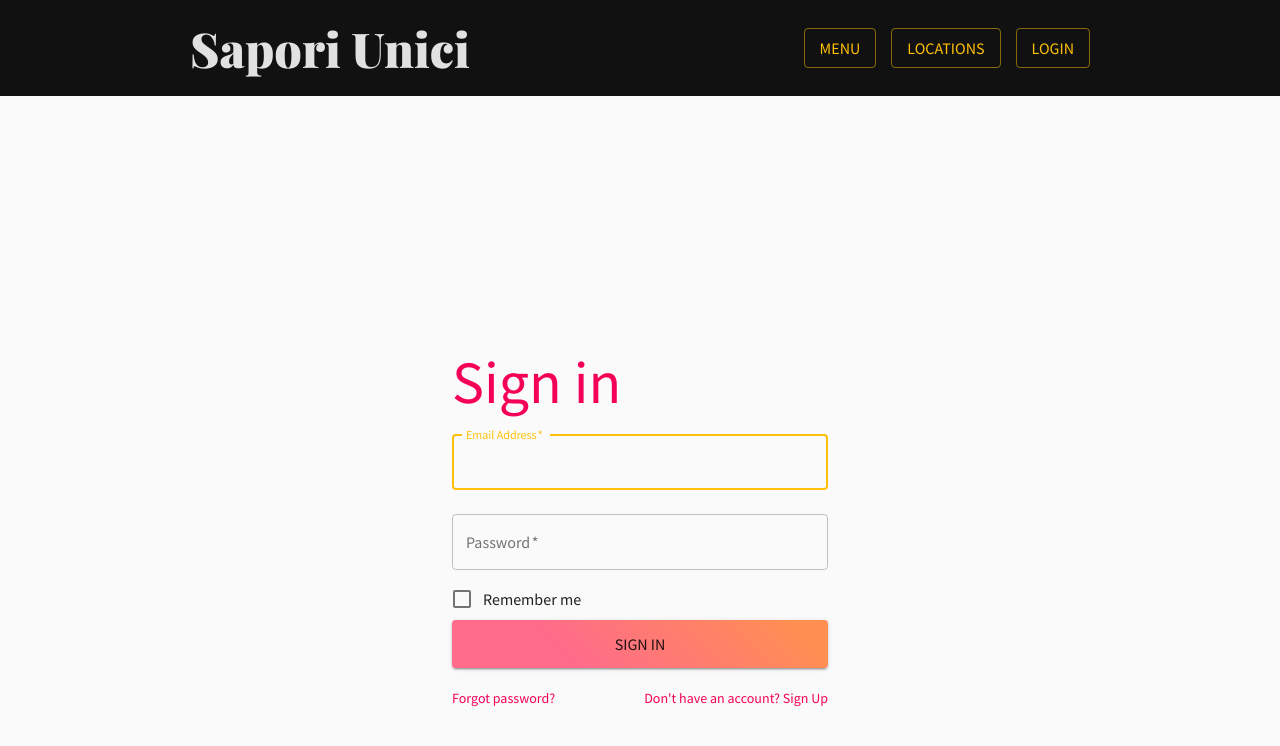
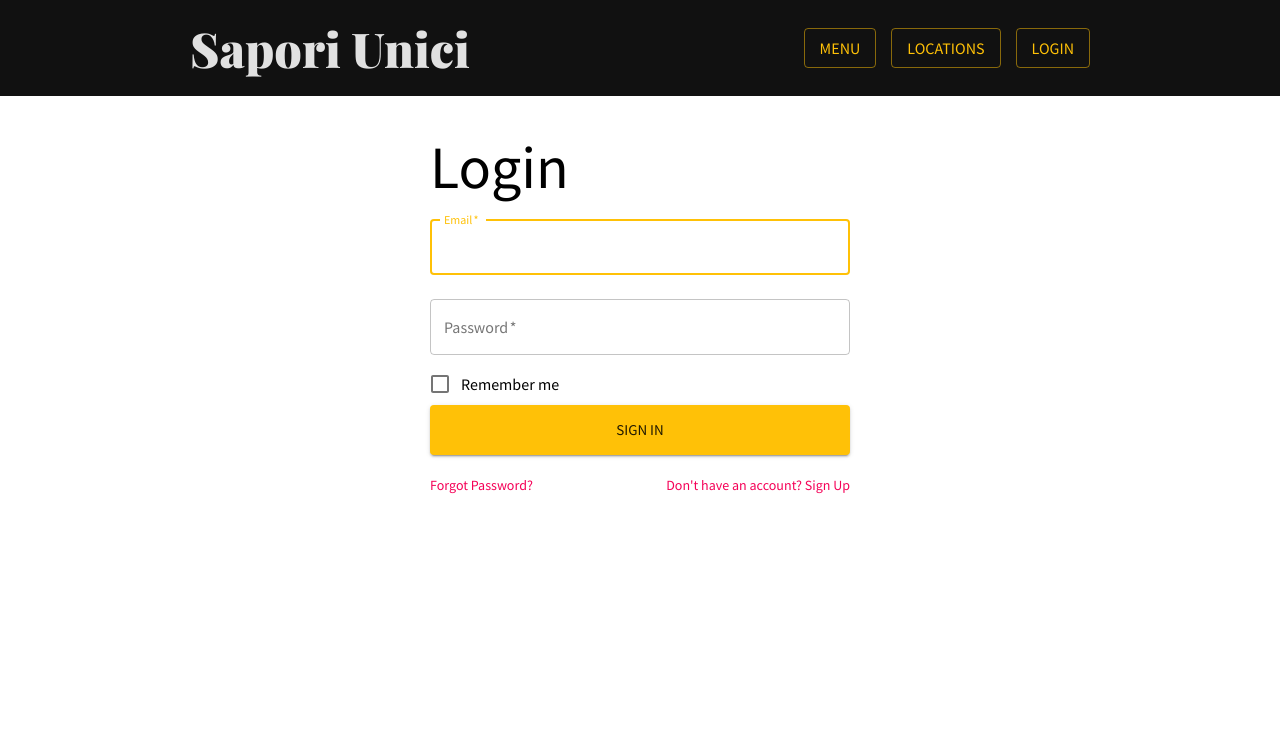
Before and after one commit to tahscenery/ses1b-group2, a React (Create React App) app in the folder packages/frontend/: page /login in a window 1280 px wide. Shown: the top 746 px of the page. Built offline with nearby package versions, Linux system fonts and the light colour scheme.

Commit message:
Changed Login component to be consistent

```diff
--- a/packages/frontend/src/pages/Home/Home.tsx
+++ b/packages/frontend/src/pages/Home/Home.tsx
@@ -9,7 +9,7 @@ class Home extends Component {
       <div>
         <NavBar/>
         <div className="component-container">
-          <Typography variant="h1">Home</Typography>
+          <Typography variant="h2">Home</Typography>
         </div>
       </div>
     );
--- a/packages/frontend/src/pages/Login/Login.css
+++ b/packages/frontend/src/pages/Login/Login.css
@@ -1,37 +1,14 @@
-.image {
-  background-image: url(https://images.unsplash.com/photo-1494253109108-2e30c049369b?ixlib=rb-1.2.1&ixid=eyJhcHBfaWQiOjEyMDd9&auto=format&fit=crop&w=1350&q=80);
-  background-repeat: no-repeat;
-  background-size: cover;
-  background-position: center;
-  height: 100vh;
+.login-form {
+  max-width: 420px;
+  margin: 0 auto;
 }
 
-.paper {
-  width: auto;
+.login-footer {
   display: flex;
-  flex-direction: column;
+  justify-content: space-between;
+  padding-top: 20px;
 }
 
-.form {
-  width: auto;
-  margin-top: 250px;
+.login-button {
+  height: 50px;
 }
-
-.button {
-  background: linear-gradient(45deg, #fe6b8b 30%, #ff8e53 90%);
-  border: 0;
-  border-radius: 3px;
-  box-shadow: 0 3px 5px 2px rgba(255, 105, 135, 0.644);
-  color: white;
-  height: 48px;
-  padding: 0 30px;
-}
-
-.margin {
-  margin-bottom: 10px;
-}
-
-.marginTop {
-  align-self: flex-end;
-  margin-top: 20px;
-}
--- a/packages/frontend/src/pages/Login/Login.tsx
+++ b/packages/frontend/src/pages/Login/Login.tsx
@@ -1,14 +1,11 @@
 import React, { Component } from 'react';
 import {
   Button,
-  Container,
+  Checkbox,
   FormControlLabel,
-  Checkbox,
-  CssBaseline,
+  Link,
   TextField,
-  Grid,
-  Link,
-  Typography,
+  Typography
 } from '@material-ui/core';
 
 import './Login.css';
@@ -17,70 +14,65 @@ import NavBar from 'components/NavBar';
 class Login extends Component {
   render() {
     return (
-      <div className="">
+      <div>
         <NavBar/>
-        <Container component="main" maxWidth="xs">
-          <CssBaseline />
-          <div className="paper">
-            <form className="form" noValidate>
-              <Typography component="h1" variant="h2" color="secondary">
-                Sign in
-              </Typography>
+        <div className="component-container">
+          <div className="login-form">
+            <Typography variant="h2">Login</Typography>
+            <form noValidate>
               <TextField
                 variant="outlined"
+                id="email"
+                label="Email"
+                autoComplete="email"
                 margin="normal"
+                fullWidth
                 required
-                fullWidth
-                id="email"
-                label="Email Address"
-                name="email"
-                autoComplete="email"
                 autoFocus
-              //inputRef=""
               />
               <TextField
                 variant="outlined"
-                margin="normal"
-                required
-                fullWidth
-                name="password"
+                id="password"
                 label="Password"
                 type="password"
-                id="password"
                 autoComplete="current-password"
-              //inputRef=""
+                margin="normal"
+                fullWidth
+                required
               />
               <FormControlLabel
-                control={<Checkbox value="remember" color="secondary" />}
                 label="Remember me"
+                control={<Checkbox value="remember" color="primary"/>}
               />
               <Button
+                className="login-button"
                 type="submit"
+                color="primary"
+                variant="contained"
+                size="large"
                 fullWidth
-                variant="contained"
-                color="primary"
-                className="button"
               >
-                Sign In
-          </Button>
-              <div className="marginTop">
-                <Grid container>
-                  <Grid item xs>
-                    <Link href="#" variant="body2" color="secondary">
-                      Forgot password?
+                Sign in
+              </Button>
+            </form>
+            <div className="login-footer">
+              <Link
+                href="#"
+                variant="body2"
+                color="secondary"
+              >
+                Forgot Password?
               </Link>
-                  </Grid>
-                  <Grid item>
-                    <Link href="#" variant="body2" color="secondary">
-                      {"Don't have an account? Sign Up"}
-                    </Link>
-                  </Grid>
-                </Grid>
-              </div>
-            </form>
+              <Link
+                href="#"
+                variant="body2"
+                color="secondary"
+              >
+                Don't have an account? Sign Up
+              </Link>
+            </div>
           </div>
-
-        </Container>
+        </div>
       </div>
     );
   }
--- a/packages/frontend/src/pages/ViewMenu/ViewMenu.tsx
+++ b/packages/frontend/src/pages/ViewMenu/ViewMenu.tsx
@@ -13,7 +13,7 @@ class ViewMenu extends Component {
       <div>
         <NavBar/>
         <div className="component-container">
-          <Typography variant="h1">Entrée & Salads</Typography>
+          <Typography variant="h2">Entrée & Salads</Typography>
           <p>Lorem ipsum dolor sit amet, consectetur adipiscing elit. Sed congue
             odio id consectetur pellentesque. Nam pellentesque ante id risus
             consectetur, at aliquam augue convallis. Suspendisse nec urna eu
@@ -25,7 +25,7 @@ class ViewMenu extends Component {
             nibh scelerisque velit luctus porta ac vel erat. Pellentesque
             facilisis facilisis mi quis tristique. Cras sit amet mi viverra,
             molestie est id, aliquet dui.</p>
-          <Typography variant="h1">Mains</Typography>
+          <Typography variant="h2">Mains</Typography>
           <p>Lorem ipsum dolor sit amet, consectetur adipiscing elit. Sed congue
             odio id consectetur pellentesque. Nam pellentesque ante id risus
             consectetur, at aliquam augue convallis. Suspendisse nec urna eu
@@ -37,7 +37,7 @@ class ViewMenu extends Component {
             nibh scelerisque velit luctus porta ac vel erat. Pellentesque
             facilisis facilisis mi quis tristique. Cras sit amet mi viverra,
             molestie est id, aliquet dui.</p>
-          <Typography variant="h1">Desserts & Drinks</Typography>
+          <Typography variant="h2">Desserts & Drinks</Typography>
           <p>Lorem ipsum dolor sit amet, consectetur adipiscing elit. Sed congue
             odio id consectetur pellentesque. Nam pellentesque ante id risus
             consectetur, at aliquam augue convallis. Suspendisse nec urna eu
```
